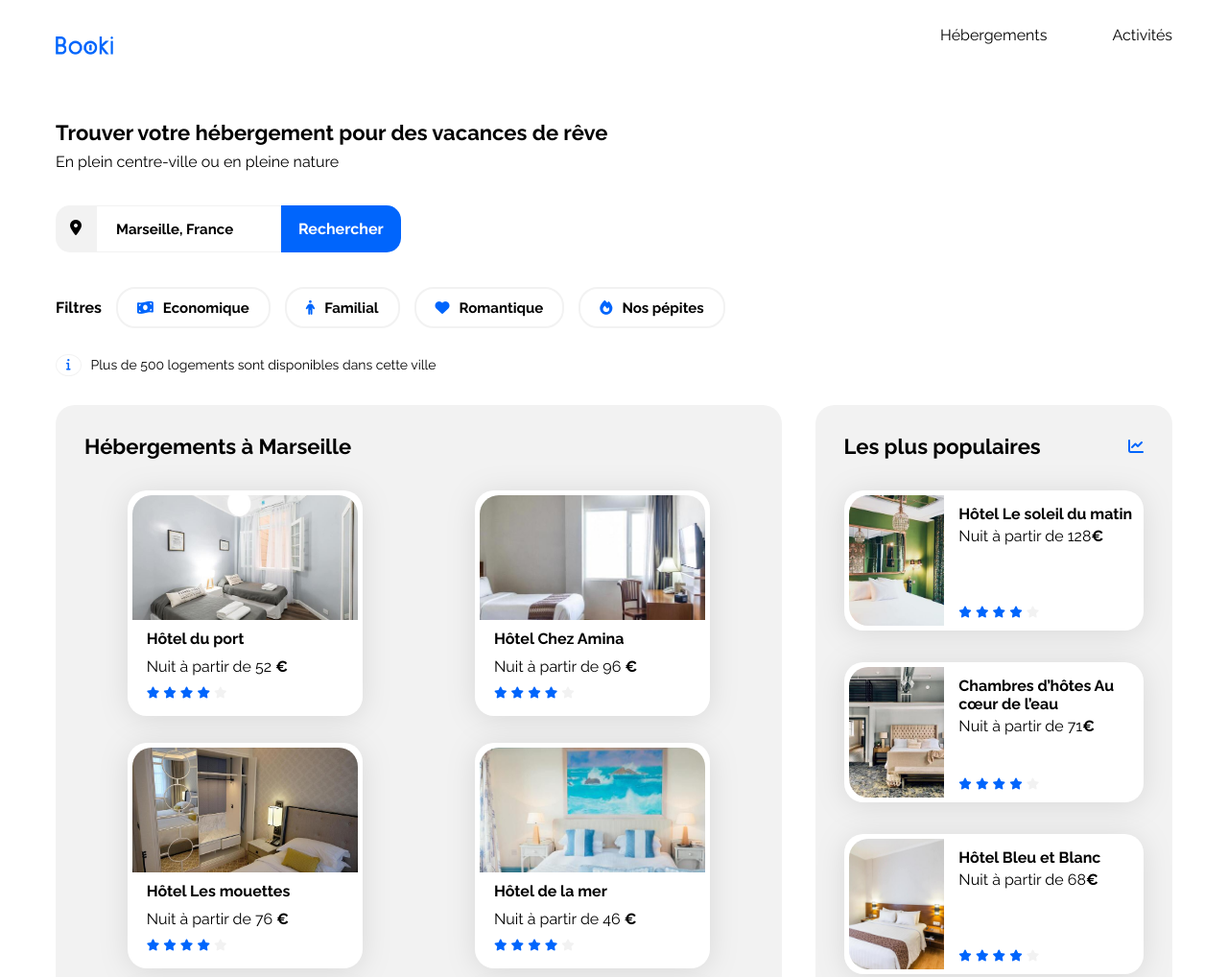
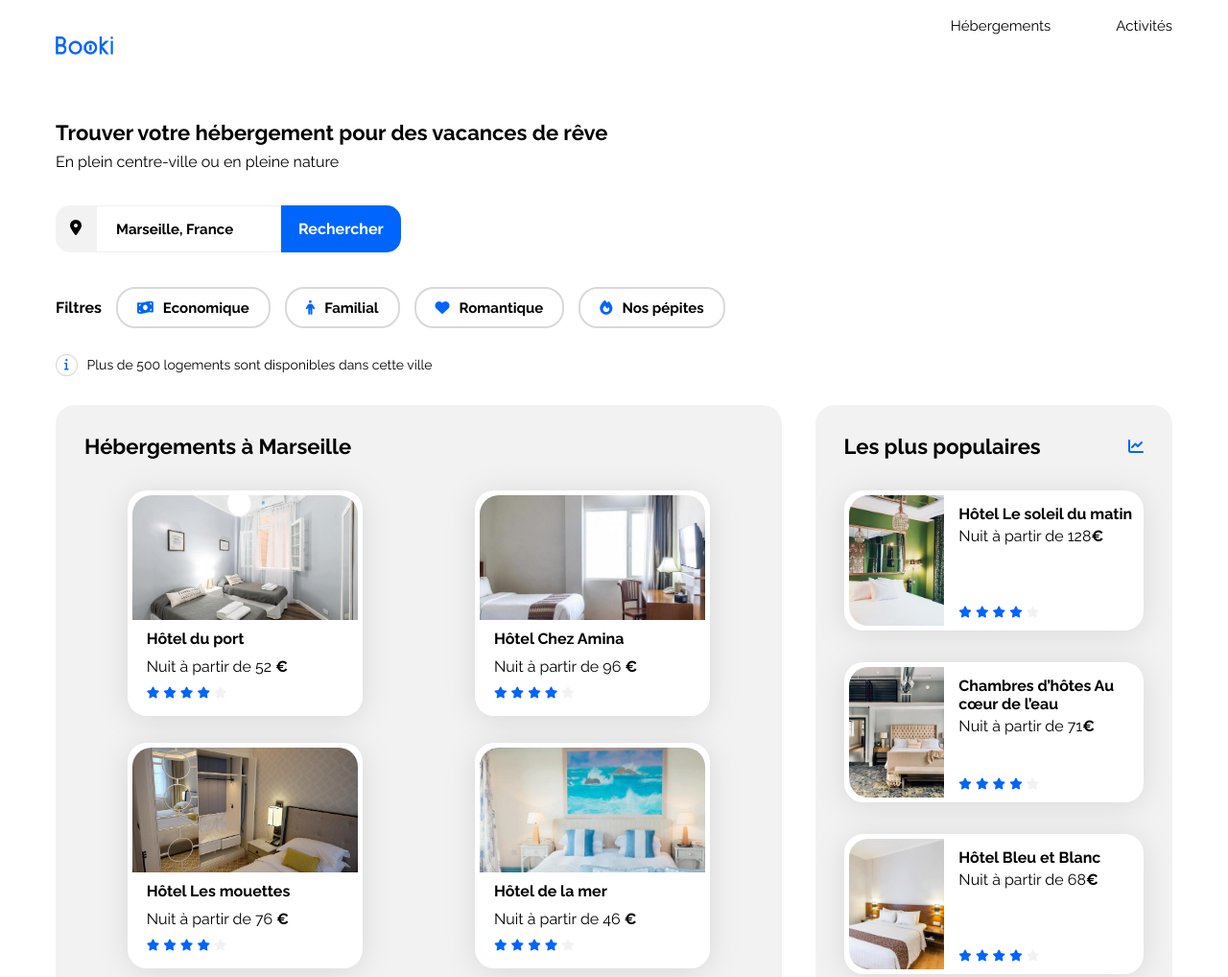
Before and after one commit to Marionpnl/Booki, a plain HTML site: page index.html in a window 1280 px wide. Shown: the top 1018 px of the page at 96% size. Drawn offline with Linux system fonts and the light colour scheme.

Commit message:
Rectification hover de la nav-bar

```diff
--- a/css/style.css
+++ b/css/style.css
@@ -68,9 +68,9 @@ nav {
     display: flex;
     list-style-type: none;
     margin: 0px 0px 0px 50px;
-    padding-top:19px;
+    padding-top:10px;
     gap: 68px;
-    font-size: 16px;
+    font-size: 15px;
 
 }
 .logo-booki {
@@ -81,6 +81,8 @@ nav {
 .nav-menu a:hover {
     color: #0065FC;
     border-top: 2px #0065FC solid;
+    margin: 0px;
+    padding-top: 14px;
 }
 
 
@@ -158,7 +160,7 @@ button {
 }
 
 .filters-list li {
-    border: 2px #F2F2F2 solid;
+    border: 2px #D9D9D9 solid;
     border-radius: 20px;
     padding: 10px 20px 10px 20px;
     font-size: 15px;
@@ -182,9 +184,9 @@ button {
 }
 
 .infobar i {
-    border: 1px #F2F2F2 solid;
+    border: 1px #D9D9D9 solid;
     border-radius: 50%;
-    padding: 10px 10px 10px 10px;
+    padding: 10px 8px 10px 8px;
 
 }
 
@@ -304,7 +306,7 @@ button {
 }
 .activities-cards {
     display: flex;
-    gap: 30px;
+    gap: 28px;
     margin-top: 33px;
 }
 
@@ -313,7 +315,7 @@ button {
     flex-direction: column;
     justify-content: center;
     padding: 0px;
-    width: 290px;
+    width: 295px;
 }
 
 .activities-cards img {
```
